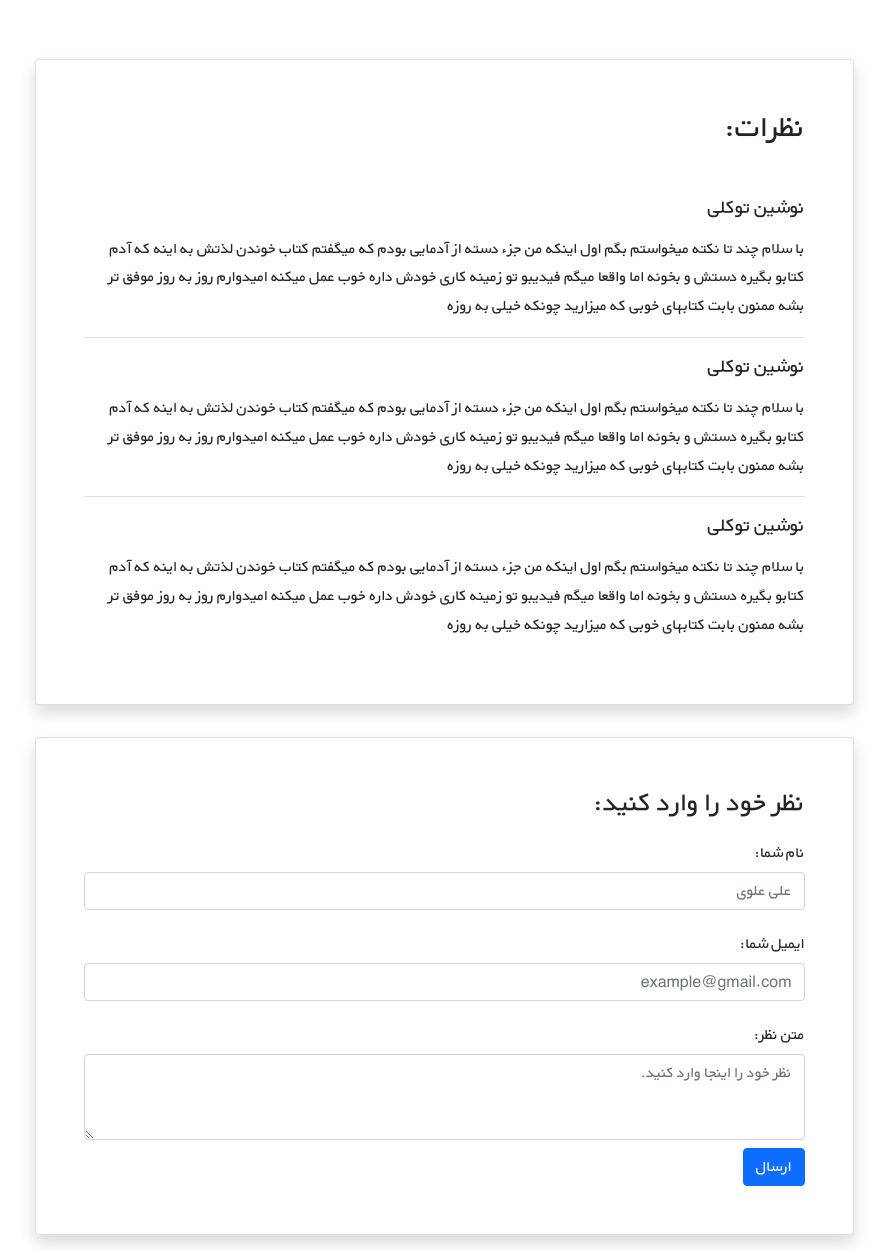
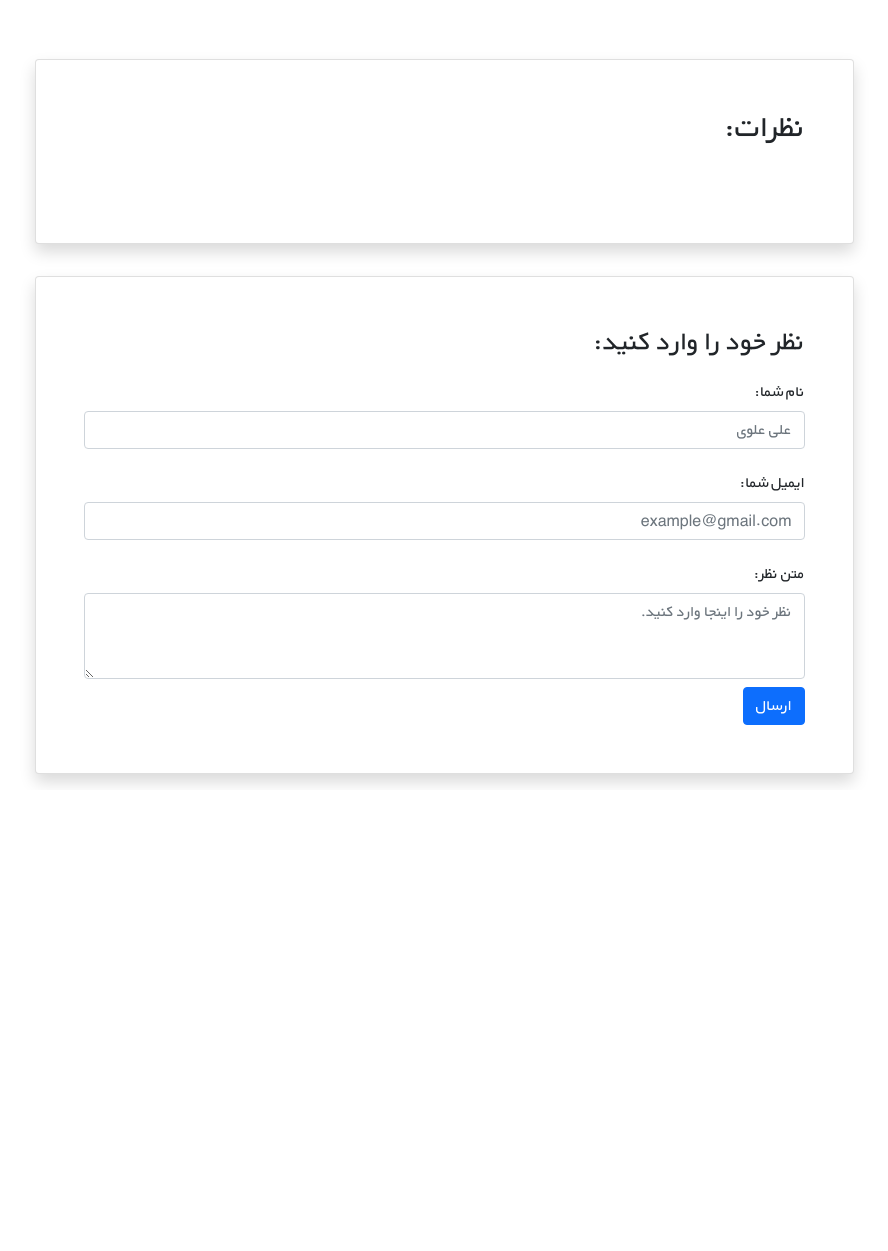
Before and after one commit to alikavz/bookshelfshop, a Django app: page /books/1/ in a window 1280 px wide. Shown: the part 374-1625 px from the top of the page, without its empty margins (196-1084 px from the left). After the commit the page ends 1159 px from the top, so only its background shows below. Run offline with Django 4.2, Linux system fonts and the light colour scheme; data comes from the database, SQL or seed files in the repository.

Commit message:
new deteailview with cm

```diff
--- a/bookha/templates/bookha/bookdetail.html
+++ b/bookha/templates/bookha/bookdetail.html
@@ -44,33 +44,15 @@
                 <div class="d-flex justify-content-center">
                     <div class="card shadow my-3 p-5 w-sm-75 w-100">
                         <h2 class="mb-5">نظرات:</h2>
+                        {% for comment in comments %}
+
                         <div class="border-bottom mb-3">
-                            <h5 class="mb-3">نوشین توکلی</h5>
-                            <p>با سلام چند تا نکته میخواستم بگم اول اینکه من جزء دسته از آدمایی بودم که میگفتم کتاب
-                                خوندن لذتش
-                                به اینه که آدم کتابو بگیره دستش و بخونه اما واقعا میگم فیدیبو تو زمینه کاری خودش داره
-                                خوب عمل
-                                میکنه امیدوارم روز به روز موفق تر بشه ممنون بابت کتابهای خوبی که میزارید چونکه خیلی به
-                                روزه</p>
+                            <h5 class="mb-3">{{ comment.user.username}}</h5>
+                            <p>{{ comment.text|linebreaks }}</p>
                         </div>
-                        <div class="border-bottom mb-3">
-                            <h5 class="mb-3">نوشین توکلی</h5>
-                            <p>با سلام چند تا نکته میخواستم بگم اول اینکه من جزء دسته از آدمایی بودم که میگفتم کتاب
-                                خوندن لذتش
-                                به اینه که آدم کتابو بگیره دستش و بخونه اما واقعا میگم فیدیبو تو زمینه کاری خودش داره
-                                خوب عمل
-                                میکنه امیدوارم روز به روز موفق تر بشه ممنون بابت کتابهای خوبی که میزارید چونکه خیلی به
-                                روزه</p>
-                        </div>
-                        <div>
-                            <h5 class="mb-3">نوشین توکلی</h5>
-                            <p>با سلام چند تا نکته میخواستم بگم اول اینکه من جزء دسته از آدمایی بودم که میگفتم کتاب
-                                خوندن لذتش
-                                به اینه که آدم کتابو بگیره دستش و بخونه اما واقعا میگم فیدیبو تو زمینه کاری خودش داره
-                                خوب عمل
-                                میکنه امیدوارم روز به روز موفق تر بشه ممنون بابت کتابهای خوبی که میزارید چونکه خیلی به
-                                روزه</p>
-                        </div>
+                        {% endfor %}
+
+
                     </div>
                 </div>
 
--- a/bookha/urls.py
+++ b/bookha/urls.py
@@ -1,10 +1,10 @@
-from .views import Booklis, Bookdetail, Creating, Updateview, Deleting
+from .views import Booklis, bookdetail, Creating, Updateview, Deleting
 from django.urls import path, include
 
 
 urlpatterns = [
     path('', Booklis.as_view(), name='booklis'),
-    path('<int:pk>/', Bookdetail.as_view(), name='detail'),
+    path('<int:pk>/', bookdetail, name='detail'),
     path('create/', Creating.as_view(), name='create'),
     path('<int:pk>/update/', Updateview.as_view(), name='up_to_date'),
     path('<int:pk>/delete/', Deleting.as_view(), name='deleting'),
--- a/bookha/views.py
+++ b/bookha/views.py
@@ -1,6 +1,7 @@
 from django.urls import reverse_lazy
 from django.views import generic
-from .models import Book
+from .models import Book, Comment
+from django.shortcuts import get_object_or_404, render
 
 
 class Booklis(generic.ListView):
@@ -10,9 +11,14 @@ class Booklis(generic.ListView):
     context_object_name = 'bookss'
 
 
-class Bookdetail(generic.DetailView):
-    model = Book
-    template_name = 'bookha/bookdetail.html'  #html akhar faramoosh nashavad
+# class Bookdetail(generic.DetailView):
+#     model = Book
+#     template_name = 'bookha/bookdetail.html'  #html akhar faramoosh nashavad
+
+def bookdetail(request, pk):
+    book = get_object_or_404(Book, pk=pk)
+    comments = book.comments.all()
+    return render(request, 'bookha/bookdetail.html', {'book': book, 'comments': comments})
 
 
 class Creating(generic.CreateView):
```
